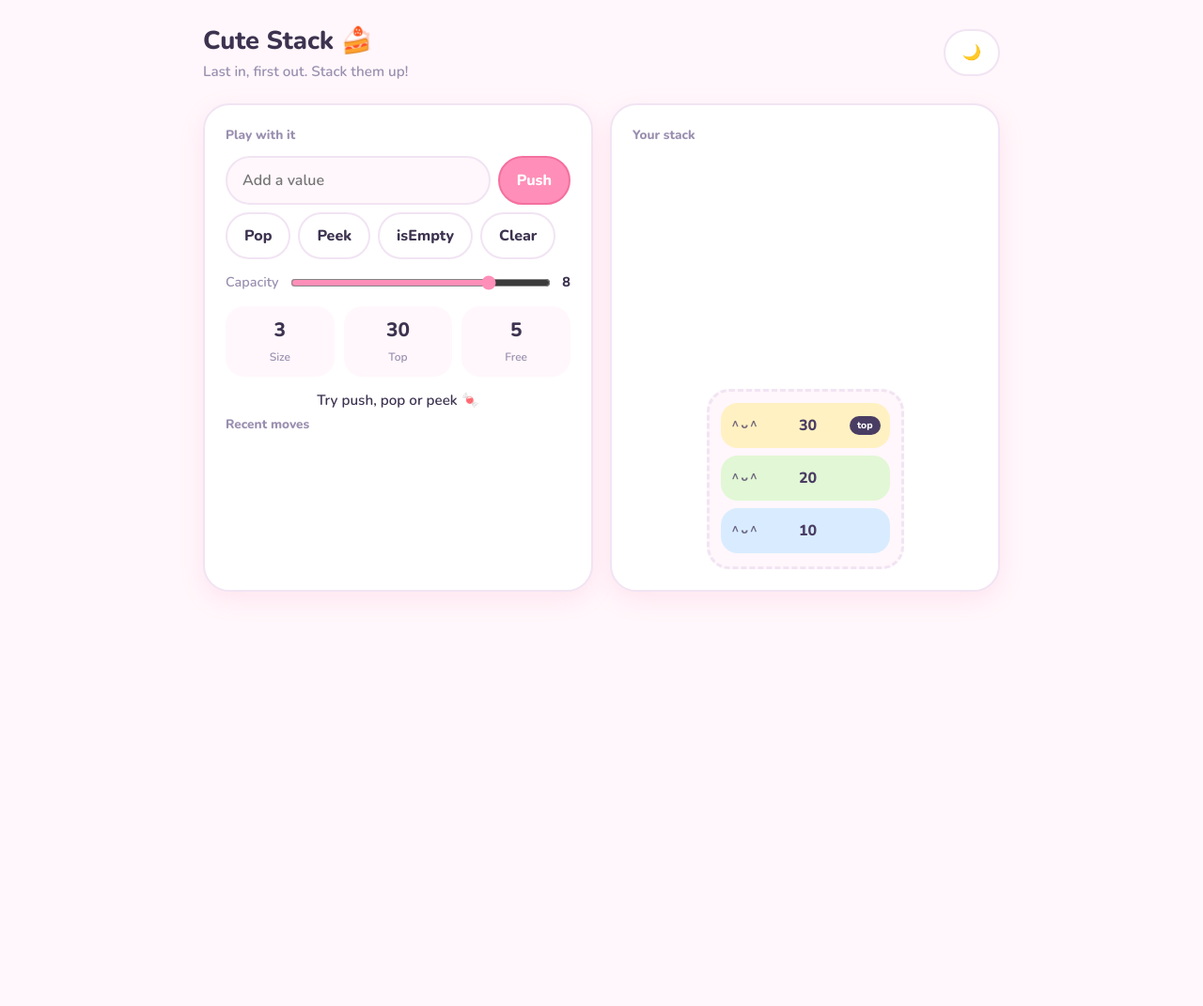
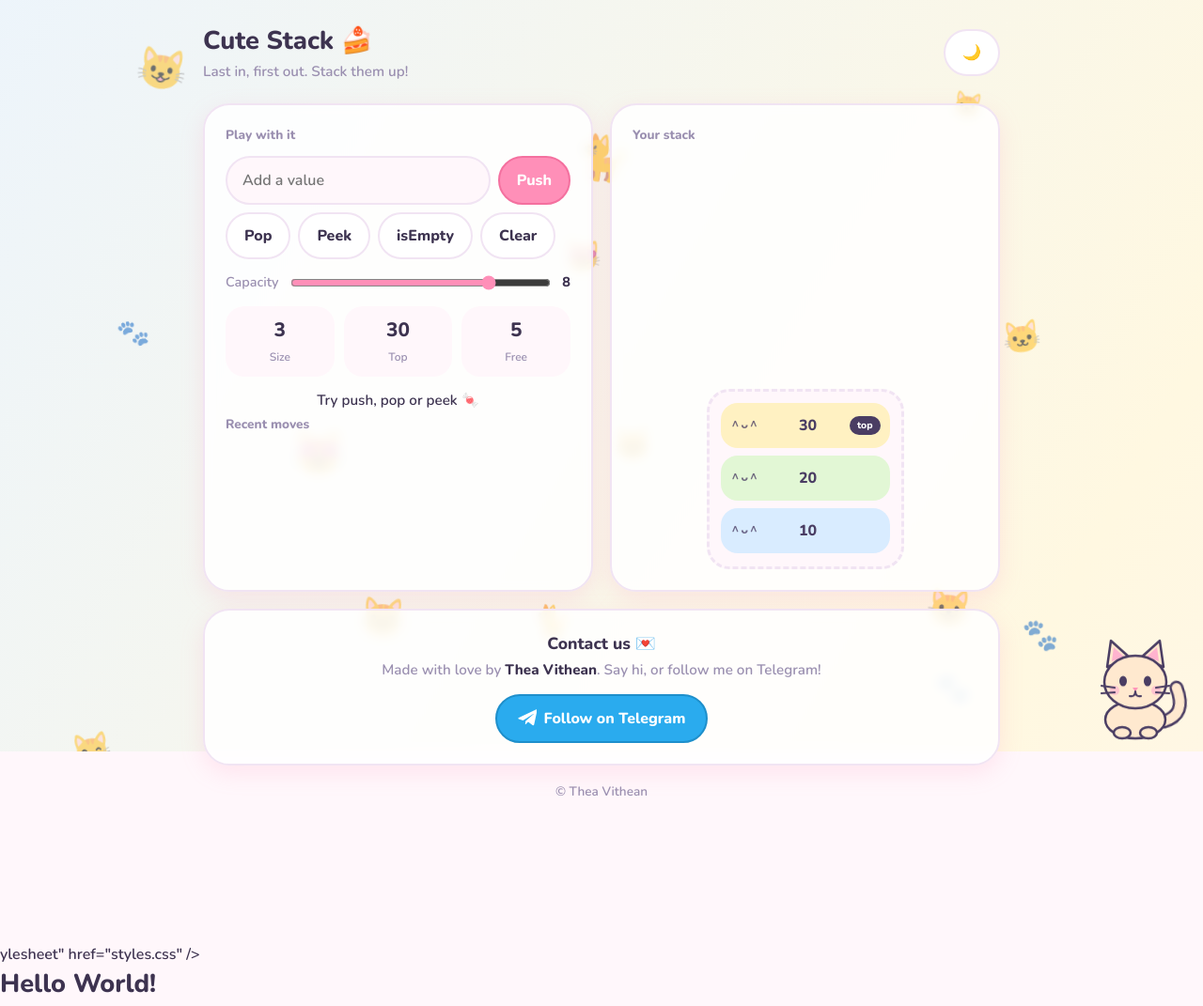
Before and after one commit to d3vsolodev/Stack-Structure, a plain HTML site: page index.html in a window 1280 px wide. Shown: the whole page at 94% size. Before the commit the page ends 800 px from the top, so only its background shows below. Drawn offline with nearby package versions, Linux system fonts and the light colour scheme.

Commit message:
Update index.html

```diff
--- a/index.html
+++ b/index.html
@@ -1,38 +1,46 @@
 <!DOCTYPE html>
+<html>
+  <head>
+    <title>Hello, World!</title>
+    <link rel="st<!DOCTYPE html>
 <html lang="en">
 <head>
 <meta charset="UTF-8">
 <meta name="viewport" content="width=device-width, initial-scale=1, viewport-fit=cover">
-<title>Cute Stack Stucture</title>
+<title>Cute Stack</title>
 <link rel="preconnect" href="https://fonts.googleapis.com">
 <link rel="preconnect" href="https://fonts.gstatic.com" crossorigin>
 <link href="https://fonts.googleapis.com/css2?family=Nunito:wght@600;800&display=swap" rel="stylesheet">
 <style>
 :root{
-  --bg:#fff7fb;--surface:#ffffff;--text:#3d3350;--muted:#9a8fb0;--border:#f1e4f3;
+  --bg:#fff7fb;--surface:#ffffff;--card:rgba(255,255,255,.86);--text:#3d3350;--muted:#9a8fb0;--border:#f1e4f3;
   --accent:#ff8fb8;--accent-d:#f4709f;--accent-text:#fff;--ok:#5cc9a7;--bad:#ff7a8a;
+  --tg:#2aabee;--tg-d:#1e8fcb;
+  --g1:#fff0f7;--g2:#eaf4ff;--g3:#fff8e1;
   --shadow:0 8px 24px rgba(255,143,184,.18);
   --c0:#ffd6e7;--c1:#d9ecff;--c2:#e2f7d5;--c3:#fff1c2;--c4:#e8dcff;--ink:#4a3d63;
   box-sizing:border-box;padding-top:env(safe-area-inset-top,0px);padding-bottom:env(safe-area-inset-bottom,0px);color-scheme:light;
 }
 @media (prefers-color-scheme:dark){:root:not([data-theme="light"]){
-  --bg:#1e1a2b;--surface:#2a2540;--text:#f1eaff;--muted:#a89cc4;--border:#3a3356;
+  --bg:#1e1a2b;--surface:#2a2540;--card:rgba(42,37,64,.86);--text:#f1eaff;--muted:#a89cc4;--border:#3a3356;
+  --g1:#1e1a2b;--g2:#272046;--g3:#2d2140;
   --shadow:0 8px 24px rgba(0,0,0,.3);
   --c0:#a8527a;--c1:#4f7aa8;--c2:#5a9a6e;--c3:#b59a45;--c4:#7a62b5;--ink:#fff;color-scheme:dark;}}
 :root[data-theme="dark"]{
-  --bg:#1e1a2b;--surface:#2a2540;--text:#f1eaff;--muted:#a89cc4;--border:#3a3356;
+  --bg:#1e1a2b;--surface:#2a2540;--card:rgba(42,37,64,.86);--text:#f1eaff;--muted:#a89cc4;--border:#3a3356;
+  --g1:#1e1a2b;--g2:#272046;--g3:#2d2140;
   --shadow:0 8px 24px rgba(0,0,0,.3);
   --c0:#a8527a;--c1:#4f7aa8;--c2:#5a9a6e;--c3:#b59a45;--c4:#7a62b5;--ink:#fff;color-scheme:dark;}
 *{box-sizing:border-box}
 html{scroll-padding-top:env(safe-area-inset-top,0px)}
 body{margin:0;background:var(--bg);color:var(--text);font-family:"Nunito",system-ui,-apple-system,"Segoe UI",sans-serif;font-weight:600;line-height:1.5}
-main{max-width:880px;margin:0 auto;padding:24px 16px 48px}
+main{position:relative;z-index:1;max-width:880px;margin:0 auto;padding:24px 16px 150px}
 header{display:flex;justify-content:space-between;align-items:center;gap:12px;margin-bottom:22px}
 h1{font-size:1.7rem;font-weight:800;margin:0}
 .sub{margin:0;color:var(--muted);font-size:.95rem}
 .grid{display:grid;grid-template-columns:1fr 1fr;gap:18px}
 @media (max-width:700px){.grid{grid-template-columns:1fr}}
-.card{background:var(--surface);border:2px solid var(--border);border-radius:28px;padding:22px;box-shadow:var(--shadow)}
+.card{background:var(--card);backdrop-filter:blur(6px);-webkit-backdrop-filter:blur(6px);border:2px solid var(--border);border-radius:28px;padding:22px;box-shadow:var(--shadow)}
 .card h2{font-size:.85rem;font-weight:800;color:var(--muted);margin:0 0 12px}
 .row{display:flex;gap:8px;flex-wrap:wrap;margin-bottom:8px}
 input[type=text]{flex:1 1 120px;min-width:0;padding:12px 16px;border:2px solid var(--border);border-radius:999px;background:var(--bg);color:var(--text);font:inherit;font-size:1rem}
@@ -71,9 +79,70 @@ button.primary:hover{box-shadow:0 4px 0 var(--accent-d)}
 @keyframes wiggle{20%{transform:rotate(-4deg) scale(1.05)}50%{transform:rotate(4deg) scale(1.05)}80%{transform:rotate(-2deg)}}
 .empty{position:absolute;inset:0;display:flex;flex-direction:column;align-items:center;justify-content:center;color:var(--muted);font-size:.95rem;pointer-events:none}
 .empty span{font-size:1.6rem}
+
+/* Contact us */
+.contact{margin-top:18px;text-align:center}
+.contact h2{margin:0 0 4px;font-size:1.1rem;color:var(--text)}
+.contact p{margin:0 0 14px;color:var(--muted);font-size:.95rem}
+.contact .name{color:var(--text);font-weight:800}
+.tg{display:inline-flex;align-items:center;gap:8px;padding:12px 22px;border-radius:999px;background:var(--tg);border:2px solid var(--tg-d);color:#fff;text-decoration:none;font-weight:800;transition:transform .12s,box-shadow .12s}
+.tg:hover{transform:translateY(-2px);box-shadow:0 4px 0 var(--tg-d)}
+.tg:active{transform:translateY(1px);box-shadow:none}
+.tg:focus-visible{outline:3px solid var(--tg);outline-offset:2px}
+.tg svg{width:20px;height:20px;fill:#fff}
+footer{margin-top:18px;text-align:center;color:var(--muted);font-size:.85rem}
+
+/* Cute cat background */
+.bg{position:fixed;inset:0;z-index:0;overflow:hidden;pointer-events:none;
+  background:linear-gradient(120deg,var(--g1),var(--g2),var(--g3),var(--g1));background-size:300% 300%;animation:drift 18s ease-in-out infinite}
+@keyframes drift{0%,100%{background-position:0% 50%}50%{background-position:100% 50%}}
+.float{position:absolute;bottom:-60px;opacity:.55;animation:rise linear infinite;will-change:transform}
+@keyframes rise{
+  0%{transform:translate(0,0) rotate(-12deg)}
+  25%{transform:translate(18px,-28vh) rotate(10deg)}
+  50%{transform:translate(-14px,-58vh) rotate(-8deg)}
+  75%{transform:translate(16px,-88vh) rotate(12deg)}
+  100%{transform:translate(0,-125vh) rotate(-10deg)}
+}
+.cat{position:fixed;right:12px;bottom:calc(8px + env(safe-area-inset-bottom,0px));width:120px;height:120px;z-index:2;pointer-events:none;animation:bob 3.2s ease-in-out infinite}
+@keyframes bob{0%,100%{transform:translateY(0)}50%{transform:translateY(-4px)}}
+.cat .fur{fill:#ffe9cf;stroke:#4a3d63;stroke-width:2.5;stroke-linejoin:round}
+.cat .inner{fill:#ffb3cf}
+.cat .eye{fill:#4a3d63;transform-box:fill-box;transform-origin:center;animation:blink 4.5s infinite}
+.cat .line{fill:none;stroke:#4a3d63;stroke-width:2.2;stroke-linecap:round;stroke-linejoin:round}
+.cat .tail{fill:none;stroke:#4a3d63;stroke-width:15;stroke-linecap:round;transform-origin:90px 100px;animation:wag 1.6s ease-in-out infinite}
+.cat .tail-in{fill:none;stroke:#ffe9cf;stroke-width:10;stroke-linecap:round;transform-origin:90px 100px;animation:wag 1.6s ease-in-out infinite}
+.cat .cheek{fill:#ffb3cf;opacity:.7}
+@keyframes blink{0%,92%,100%{transform:scaleY(1)}95%{transform:scaleY(.1)}}
+@keyframes wag{0%,100%{transform:rotate(-10deg)}50%{transform:rotate(14deg)}}
+@media (max-width:700px){.cat{width:92px;height:92px}}
+@media (prefers-reduced-motion:reduce){.bg,.float,.cat,.cat *{animation:none!important}}
 </style>
 </head>
 <body>
+
+<div class="bg" id="bg" aria-hidden="true"></div>
+
+<svg class="cat" viewBox="0 0 120 120" aria-hidden="true">
+  <path class="tail" d="M90 100 Q116 96 108 66"/>
+  <path class="tail-in" d="M90 100 Q116 96 108 66"/>
+  <ellipse class="fur" cx="60" cy="98" rx="32" ry="20"/>
+  <polygon class="fur" points="30,42 34,14 54,32"/>
+  <polygon class="fur" points="90,42 86,14 66,32"/>
+  <polygon class="inner" points="35,36 37,21 48,31"/>
+  <polygon class="inner" points="85,36 83,21 72,31"/>
+  <ellipse class="fur" cx="60" cy="58" rx="33" ry="28"/>
+  <ellipse class="eye" cx="47" cy="57" rx="4" ry="5.5"/>
+  <ellipse class="eye" cx="73" cy="57" rx="4" ry="5.5"/>
+  <circle class="cheek" cx="38" cy="67" r="5"/>
+  <circle class="cheek" cx="82" cy="67" r="5"/>
+  <path d="M57 64 L63 64 L60 68 Z" fill="#ff8fb8"/>
+  <path class="line" d="M60 68 Q60 74 54 73 M60 68 Q60 74 66 73"/>
+  <path class="line" d="M24 62 L38 64 M24 70 L38 69 M96 62 L82 64 M96 70 L82 69"/>
+  <ellipse class="fur" cx="46" cy="112" rx="9" ry="6"/>
+  <ellipse class="fur" cx="74" cy="112" rx="9" ry="6"/>
+</svg>
+
 <main>
   <header>
     <div>
@@ -114,10 +183,36 @@ button.primary:hover{box-shadow:0 4px 0 var(--accent-d)}
       </div>
     </section>
   </div>
+
+  <section class="card contact" id="contact">
+    <h2>Contact us 💌</h2>
+    <p>Made with love by <span class="name">Thea Vithean</span>. Say hi, or follow me on Telegram!</p>
+    <a class="tg" href="https://t.me/theavithean" target="_blank" rel="noopener noreferrer">
+      <svg viewBox="0 0 24 24" aria-hidden="true"><path d="M9.78 15.17l-.4 4.2c.57 0 .82-.25 1.12-.54l2.69-2.57 5.58 4.08c1.02.57 1.74.27 2.02-.94l3.66-17.15h0c.32-1.5-.54-2.08-1.54-1.71L1.4 10.8c-1.47.57-1.45 1.39-.25 1.76l5.5 1.71L19.4 6.2c.6-.4 1.15-.18.7.22z"/></svg>
+      Follow on Telegram
+    </a>
+  </section>
+
+  <footer>© Thea Vithean</footer>
 </main>
 
 <script>
 (function(){
+  /* Floating cats and paws */
+  var bg=document.getElementById("bg");
+  var icons=["🐱","😺","😸","🐾","🐈","😻","🐾","🐱"];
+  for(var i=0;i<16;i++){
+    var s=document.createElement("span");
+    s.className="float";
+    s.textContent=icons[i%icons.length];
+    s.style.left=(Math.random()*94)+"%";
+    s.style.fontSize=(22+Math.random()*26)+"px";
+    s.style.animationDuration=(16+Math.random()*16)+"s";
+    s.style.animationDelay=(-Math.random()*30)+"s";
+    bg.appendChild(s);
+  }
+
+  /* Stack logic */
   var stack=[], cap=8;
   var $=function(id){return document.getElementById(id)};
   var stackEl=$("stack"), val=$("val"), msg=$("msg"), logEl=$("log");
@@ -187,4 +282,11 @@ button.primary:hover{box-shadow:0 4px 0 var(--accent-d)}
 })();
 </script>
 </body>
+</html>ylesheet" href="styles.css" />
+  </head>
+  <body>
+      <h1 class="title">Hello World!</h1>
+      <p id="currentTime"></p>
+      <script src="script.js"></script>
+  </body>
 </html>
```
